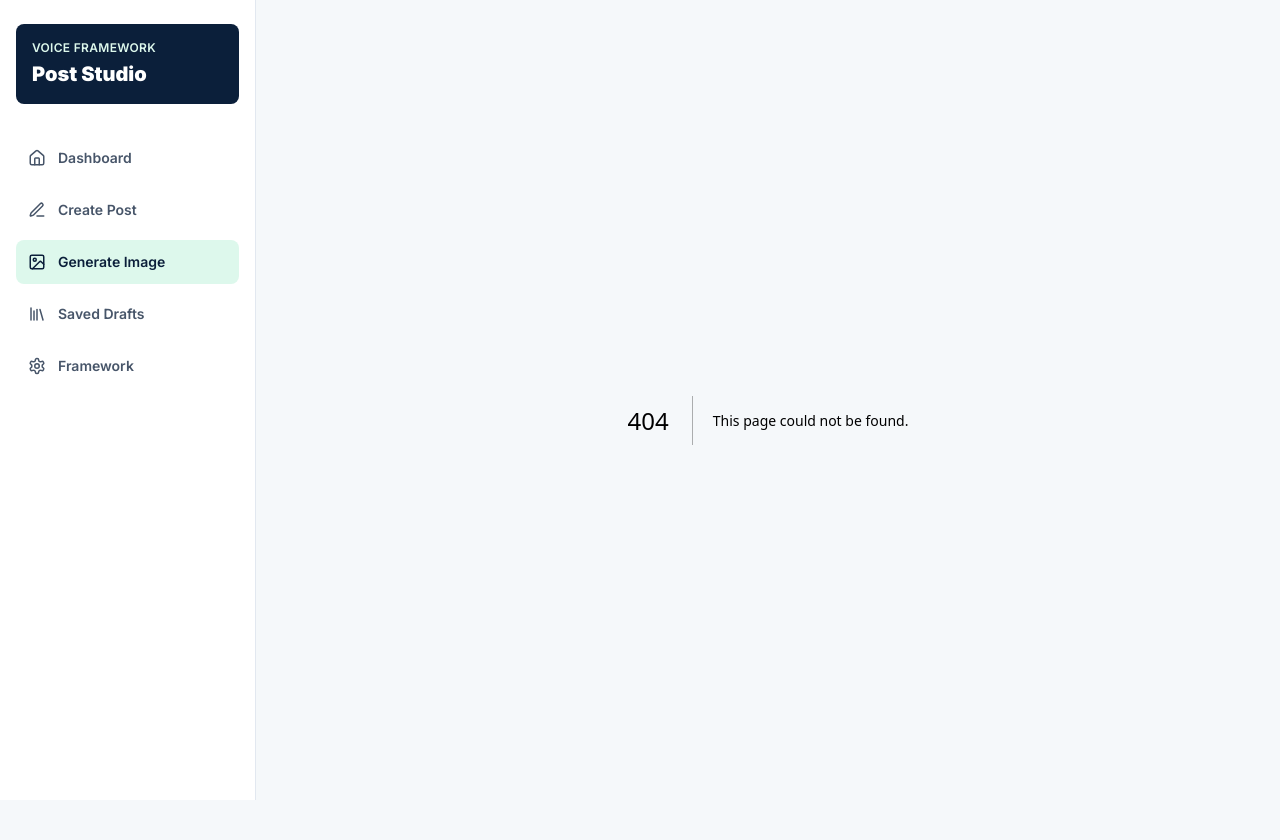
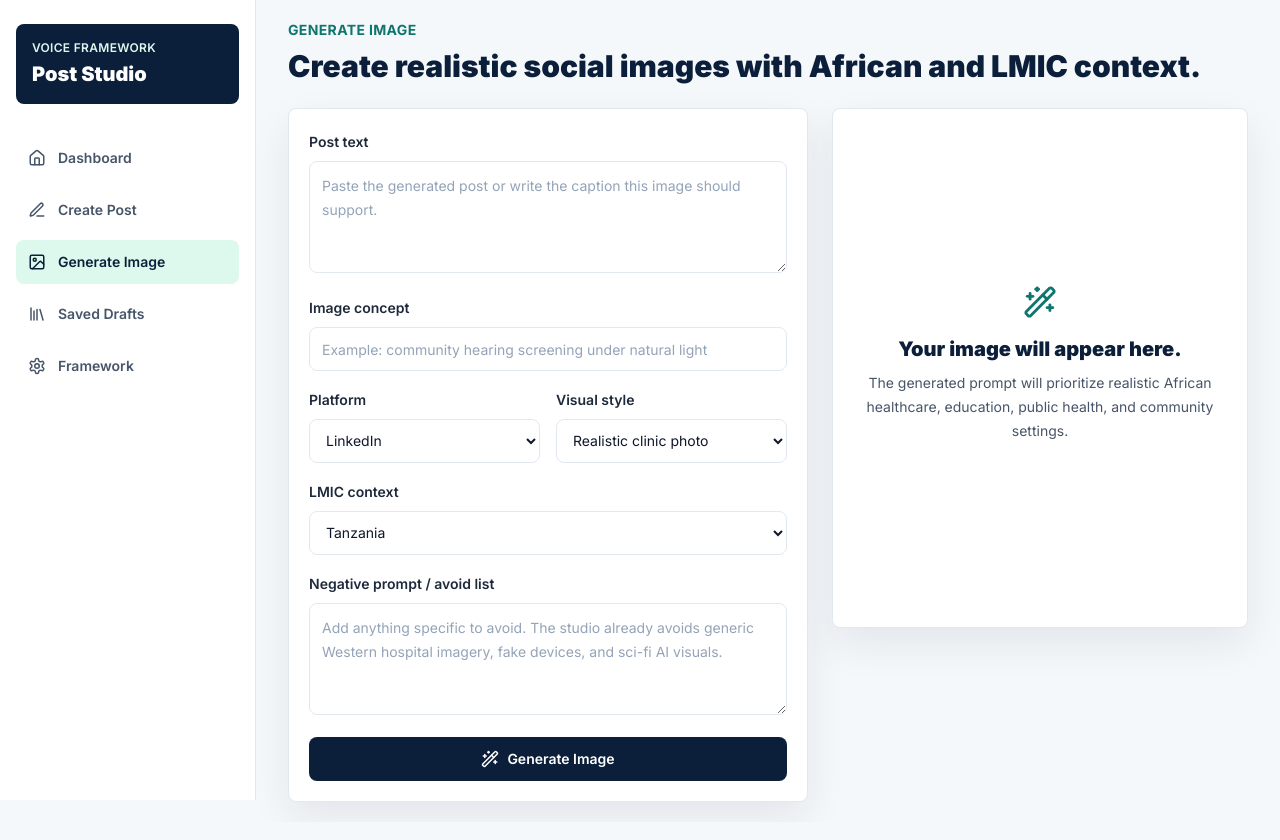
Before and after one commit to jdkomanya/voicepoststudio, a Next.js app: page /generate-image in a window 1280 px wide. Before the commit this address had no page. Built offline with nearby package versions, Linux system fonts and the light colour scheme.

Commit message:
Add image generation page

```diff
--- /dev/null
+++ b/app/generate-image/page.tsx
@@ -0,0 +1,152 @@
+"use client";
+
+import { Download, Save, Wand2 } from "lucide-react";
+import { FormEvent, useState } from "react";
+import { Button } from "@/components/Button";
+import { Card } from "@/components/Card";
+import { Input } from "@/components/Input";
+import { LoadingSpinner } from "@/components/LoadingSpinner";
+import { OutputBox } from "@/components/OutputBox";
+import { Select } from "@/components/Select";
+import { Textarea } from "@/components/Textarea";
+import { saveDraft } from "@/lib/drafts";
+import type { Platform } from "@/lib/types";
+
+const platforms: Platform[] = ["LinkedIn", "Facebook", "Instagram"];
+const styles = [
+  "Realistic clinic photo",
+  "Professional editorial social media graphic",
+  "Community health scene",
+  "Audiology awareness poster",
+  "LinkedIn authority image",
+  "Instagram square poster"
+];
+const contexts = [
+  "Tanzania",
+  "African clinic",
+  "LMIC healthcare",
+  "School / university",
+  "Community outreach",
+  "Home / family setting",
+  "General professional setting"
+];
+
+export default function GenerateImagePage() {
+  const [form, setForm] = useState({
+    postText: "",
+    platform: "LinkedIn",
+    visualStyle: styles[0],
+    lmicContext: contexts[0],
+    imageConcept: "",
+    avoidList: ""
+  });
+  const [image, setImage] = useState("");
+  const [prompt, setPrompt] = useState("");
+  const [negativePrompt, setNegativePrompt] = useState("");
+  const [loading, setLoading] = useState(false);
+  const [error, setError] = useState("");
+  const [saved, setSaved] = useState("");
+
+  function update(name: string, value: string) {
+    setForm((current) => ({ ...current, [name]: value }));
+  }
+
+  async function generate(event: FormEvent) {
+    event.preventDefault();
+    setLoading(true);
+    setError("");
+    setSaved("");
+    try {
+      const response = await fetch("/api/generate-image", {
+        method: "POST",
+        headers: { "Content-Type": "application/json" },
+        body: JSON.stringify(form)
+      });
+      const data = await response.json();
+      if (!response.ok) throw new Error(data.error || "Image generation failed.");
+      const source = data.imageBase64 || data.imageUrl;
+      if (!source) throw new Error("The image service did not return an image.");
+      setImage(source);
+      setPrompt(data.imagePromptUsed);
+      setNegativePrompt(data.negativePrompt);
+    } catch (issue) {
+      setError(issue instanceof Error ? issue.message : "Image generation failed.");
+    } finally {
+      setLoading(false);
+    }
+  }
+
+  function download() {
+    if (!image) return;
+    const link = document.createElement("a");
+    link.href = image;
+    link.download = "voice-post-studio-image.png";
+    link.click();
+  }
+
+  function save() {
+    saveDraft({
+      title: form.imageConcept || form.postText.slice(0, 64) || "Generated image draft",
+      platform: form.platform as Platform,
+      finalPost: form.postText,
+      hashtags: [],
+      imagePrompt: prompt,
+      generatedImage: image
+    });
+    setSaved("Image draft saved.");
+  }
+
+  return (
+    <div className="space-y-6">
+      <header>
+        <p className="text-sm font-bold uppercase tracking-wide text-teal">Generate Image</p>
+        <h1 className="mt-2 text-3xl font-black text-navy">Create realistic social images with African and LMIC context.</h1>
+      </header>
+
+      <div className="grid gap-6 xl:grid-cols-[minmax(0,520px)_1fr]">
+        <Card>
+          <form onSubmit={generate} className="space-y-4">
+            <Textarea label="Post text" value={form.postText} onChange={(e) => update("postText", e.target.value)} placeholder="Paste the generated post or write the caption this image should support." />
+            <Input label="Image concept" value={form.imageConcept} onChange={(e) => update("imageConcept", e.target.value)} placeholder="Example: community hearing screening under natural light" />
+            <div className="grid gap-4 sm:grid-cols-2">
+              <Select label="Platform" options={platforms} value={form.platform} onChange={(e) => update("platform", e.target.value)} />
+              <Select label="Visual style" options={styles} value={form.visualStyle} onChange={(e) => update("visualStyle", e.target.value)} />
+            </div>
+            <Select label="LMIC context" options={contexts} value={form.lmicContext} onChange={(e) => update("lmicContext", e.target.value)} />
+            <Textarea label="Negative prompt / avoid list" value={form.avoidList} onChange={(e) => update("avoidList", e.target.value)} placeholder="Add anything specific to avoid. The studio already avoids generic Western hospital imagery, fake devices, and sci-fi AI visuals." />
+            {error ? <p className="rounded-lg bg-red-50 p-3 text-sm font-medium text-red-700">{error}</p> : null}
+            <Button type="submit" className="w-full" disabled={loading} icon={<Wand2 size={18} />}>
+              {loading ? <LoadingSpinner label="Generating image" /> : "Generate Image"}
+            </Button>
+          </form>
+        </Card>
+
+        <section className="space-y-4">
+          <Card className="min-h-[520px]">
+            {image ? (
+              <div className="space-y-4">
+                {/* eslint-disable-next-line @next/next/no-img-element */}
+                <img src={image} alt="Generated social media visual" className="mx-auto aspect-square w-full max-w-[560px] rounded-lg object-cover" />
+                <div className="flex flex-wrap justify-center gap-3">
+                  <Button type="button" variant="secondary" onClick={download} icon={<Download size={18} />}>Download</Button>
+                  <Button type="button" onClick={save} icon={<Save size={18} />}>Save with Post</Button>
+                </div>
+                {saved ? <p className="rounded-lg bg-mint p-3 text-center text-sm font-bold text-navy">{saved}</p> : null}
+              </div>
+            ) : (
+              <div className="flex min-h-[470px] items-center justify-center">
+                <div className="max-w-sm text-center">
+                  <Wand2 className="mx-auto text-teal" size={34} />
+                  <h2 className="mt-4 text-xl font-black text-navy">Your image will appear here.</h2>
+                  <p className="mt-2 text-sm leading-6 text-slate-600">The generated prompt will prioritize realistic African healthcare, education, public health, and community settings.</p>
+                </div>
+              </div>
+            )}
+          </Card>
+          {prompt ? <OutputBox title="Image Prompt Used" content={prompt} /> : null}
+          {negativePrompt ? <OutputBox title="Negative Prompt / Avoid List" content={negativePrompt} /> : null}
+        </section>
+      </div>
+    </div>
+  );
+}
```
